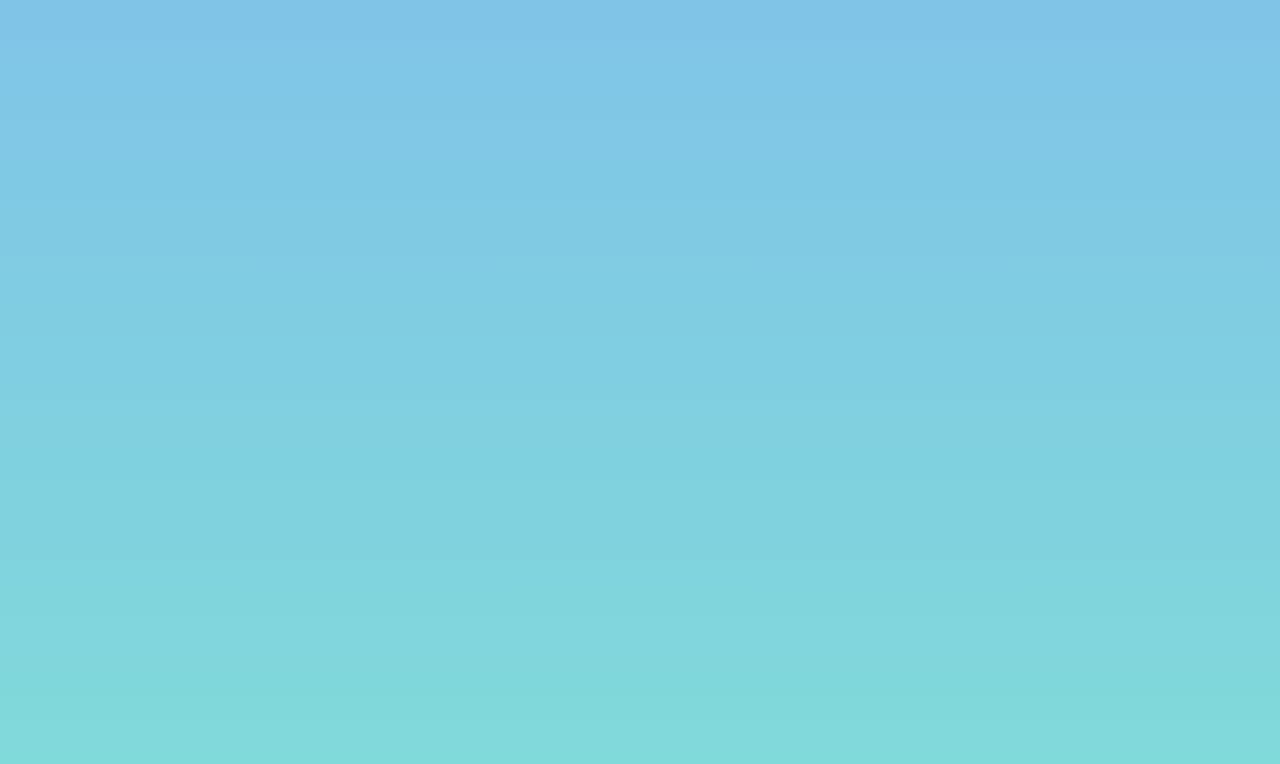
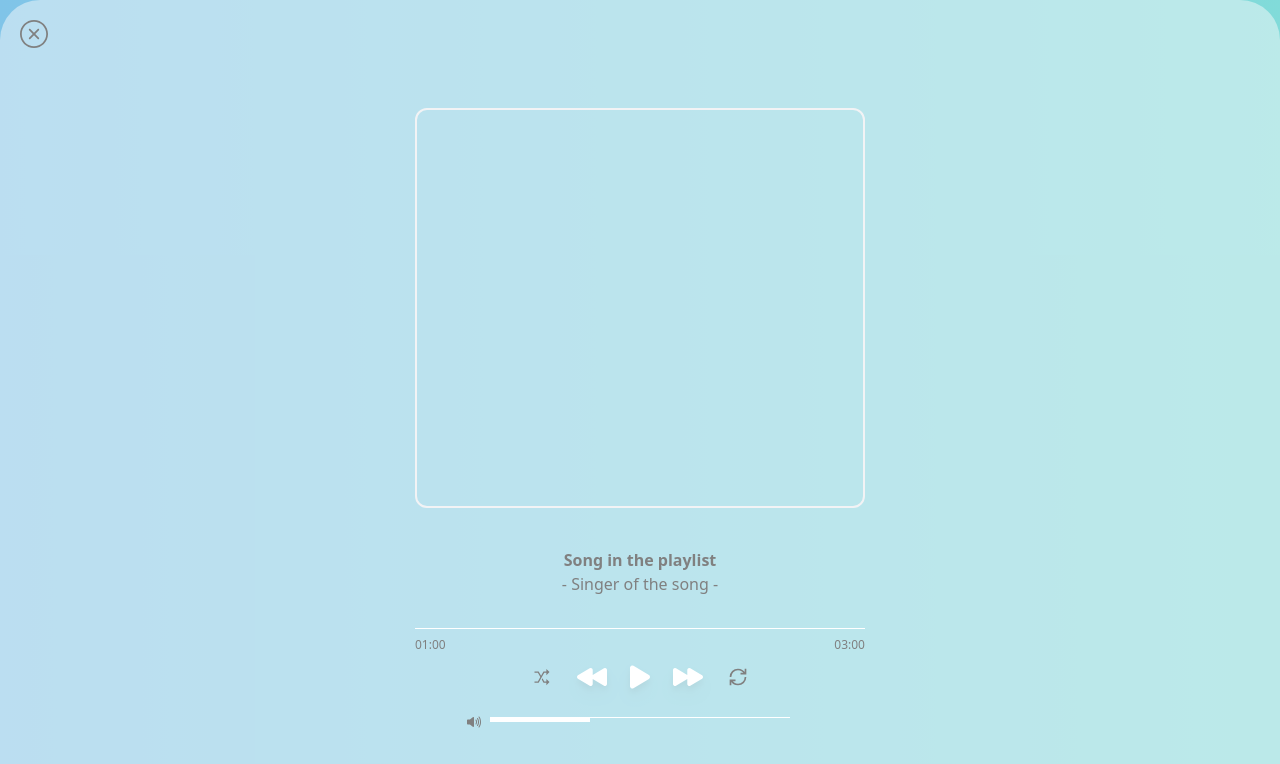
Before and after one commit to tingweiwu17/music-player, a React (Create React App) app: page /playing in a window 1280 px wide. Before the commit this address had no page. Shown: the top 764 px of the page. Built offline with nearby package versions, Linux system fonts and the light colour scheme.

Commit message:
Update - css design and create view

```diff
--- a/package.json
+++ b/package.json
@@ -13,6 +13,7 @@
     "react": "^18.2.0",
     "react-dom": "^18.2.0",
     "react-hook-form": "^7.49.3",
+    "react-icons": "^5.0.1",
     "react-modal": "^3.16.1",
     "react-router-dom": "^6.21.2",
     "react-scripts": "5.0.1",
--- a/src/App.js
+++ b/src/App.js
@@ -1,13 +1,17 @@
 import "./App.css";
 import Frontpage from "./views/Frontpage/Frontpage";
+import Playing from "./views/Playing/Playing";
+import Song from "./views/Song/Song";
 import { Route, Routes } from "react-router-dom";
 
 function App() {
   return (
     <>
-      <main className="min-h-screen bg-gradient-to-b from-themeBlue  to-themeGreen opacity-50 p-8">
+      <main className="min-h-screen bg-gradient-to-r from-themeBlue  to-themeGreen to opacity-50 ">
         <Routes>
-          <Route exact path="/" element={Frontpage} />
+          <Route exact path="/" Component={Frontpage} />
+          <Route path="/playing" Component={Playing} />
+          <Route path="/song" Component={Song} />
         </Routes>
       </main>
     </>
--- a/src/components/Modal/NewListModal/NewListModal.js
+++ b/src/components/Modal/NewListModal/NewListModal.js
@@ -24,11 +24,26 @@ const NewListModal = ({ isOpen }) => {
   return (
     <>
       <Modal ariaHideApp={false} style={customModalStyle} isOpen={isOpen}>
-        <FormProvider>
-          <div>
-            <input />
-            <textarea></textarea>
-          </div>
+        <FormProvider {...methods}>
+          <form
+            className="bg-white rounded-md m-auto flex flex-col p-4 "
+            onSubmit={methods.handleSubmit()}
+          >
+            <h3 className="border-b text-center border-black pb-2">
+              Add Playlist
+            </h3>
+            <input
+              className="bg-black mt-2 py-1 px-2 rounded"
+              placeholder="Playlist name"
+              {...methods.register("playlist-title", { required: true })}
+            />
+
+            <textarea className="bg-black mt-2 py-1 px-2 rounded" />
+            <div className="flex justify-between">
+              <button>Cancel</button>
+              <button>Add</button>
+            </div>
+          </form>
         </FormProvider>
       </Modal>
     </>
--- /dev/null
+++ b/src/components/PlayingProvider/index.js
@@ -0,0 +1,12 @@
+import { createContext } from "react";
+
+export const PlayingContext = createContext({});
+const PlayingProvider = ({ children }) => {
+  const defaultValue = {};
+  return (
+    <PlayingContext.Provider value={defaultValue}>
+      {children}
+    </PlayingContext.Provider>
+  );
+};
+export default PlayingProvider;
--- a/src/views/Frontpage/Frontpage.js
+++ b/src/views/Frontpage/Frontpage.js
@@ -1,21 +1,27 @@
-import NewListModal from "../../components/Modal/NewListModal/NewListModal";
+// import NewListModal from "../../components/Modal/NewListModal/NewListModal";
+import { useState } from "react";
+
 const Frontpage = () => {
+  // const [listModal, setListModal] = useState(true);
   return (
     <>
-      <div className="w-[400px] mt-[200px] border-white border-2 bg-grayBg m-auto p-4">
+      <div className="pt-[25y0px]">
+        <div className="w-[400px] border-white border-2 bg-grayBg m-auto p-4">
           <h1 className="font-bold text-white text-title text-center border-b border-white pb-2">
             Title of Music Player
           </h1>
-        <p className="text-center text-white">
+          <p className="text-center text-white p-3">
             Weave notes into the most beautiful canvas, letting the colors of
             music flutter.
           </p>
-        <button className="border-white border-2 px-2 w-[110px] py-[6px] text-white font-bold">
+          <button className="border-white border-2 bg-white px-2 py-[6px] text-black font-bold">
             Get started
           </button>
         </div>
-      <NewListModal isOpen={true}></NewListModal>
+      </div>
+
+      {/* <NewListModal isOpen={listModal}></NewListModal> */}
     </>
   );
 };
-export default Frontpage();
+export default Frontpage;
--- /dev/null
+++ b/src/views/Playing/Playing.js
@@ -0,0 +1,63 @@
+import { SlClose } from "react-icons/sl";
+import { IoPlay } from "react-icons/io5";
+import { IoPlayBack } from "react-icons/io5";
+import { IoPlayForward, IoPause } from "react-icons/io5";
+import { LiaRandomSolid } from "react-icons/lia";
+import { GrPowerCycle } from "react-icons/gr";
+import { useState } from "react";
+import { IoVolumeHigh } from "react-icons/io5";
+// import "./Playing.scss";
+
+const Playing = () => {
+  const [start, setStart] = useState(false);
+
+  const playOrPause = (condition) => {
+    setStart(condition);
+  };
+  return (
+    <>
+      <div className="bg-playingBg min-h-screen  fixed bottom-0 w-full rounded-t-[40px]">
+        <SlClose className="w-7 h-7 cursor-pointer relative top-5 left-5" />
+        <div className="w-[450px] m-auto mt-20">
+          <div className="rounded-xl h-[400px] border-2 my-10"></div>
+          <p className="text-center font-bold">Song in the playlist</p>
+          <p className="text-center border-b pb-8 border-white">
+            - Singer of the song -
+          </p>
+          <p></p>
+          <div className="flex justify-between mt-2 text-xs">
+            <span>01:00</span>
+            <span>03:00</span>
+          </div>
+          <div className="flex justify-center items-center mt-2 mb-6">
+            <LiaRandomSolid className="w-5 h-5  mx-4 cursor-pointer" />
+            <div className="flex justify-center ">
+              <IoPlayBack className="w-8 h-8 text-white mx-2 drop-shadow-lg cursor-pointer" />
+              {!start ? (
+                <IoPlay
+                  className="w-8 h-8 text-white mx-2 drop-shadow-lg cursor-pointer"
+                  onClick={() => playOrPause(true)}
+                />
+              ) : (
+                <IoPause
+                  className="w-8 h-8 text-white mx-2 drop-shadow-lg cursor-pointer"
+                  onClick={() => playOrPause(false)}
+                />
+              )}
+
+              <IoPlayForward className="w-8 h-8 text-white mx-2 drop-shadow-lg cursor-pointer" />
+            </div>
+            <GrPowerCycle className="w-5 h-5 mx-4 cursor-pointer" />
+          </div>
+          <div className="w-[300px] m-auto relative">
+            <p className="h-[1px] bg-white "></p>
+            <p className="h-1 w-[100px] bg-white mb-14"></p>
+            {/* <input type="range" /> */}
+            <IoVolumeHigh className="-top-16 right-6 relative" />
+          </div>
+        </div>
+      </div>
+    </>
+  );
+};
+export default Playing;
--- /dev/null
+++ b/src/views/Song/Song.js
@@ -0,0 +1,55 @@
+import { IoPlay } from "react-icons/io5";
+import { IoPlayBack } from "react-icons/io5";
+import { IoPlayForward } from "react-icons/io5";
+import { LiaRandomSolid } from "react-icons/lia";
+import { GrPowerCycle } from "react-icons/gr";
+import { BsFillMusicPlayerFill } from "react-icons/bs";
+import { IoSettings } from "react-icons/io5";
+
+const Song = () => {
+  return (
+    <>
+      <IoSettings></IoSettings>
+      {/* <div className="bg-white w-full h-[50px]"></div> */}
+      <div className="w-[300px] z-20 border-r-2 h-screen p-10  border-white">
+        <div className="flex mb-10 justify-center items-baseline">
+          <BsFillMusicPlayerFill className="text-white w-10 h-10" />
+          <div className="border-b-4 border-white w-14 mx-1"></div>
+          <BsFillMusicPlayerFill className="text-white w-10 h-10" />
+        </div>
+        <input className="w-full px-3 py-1 rounded" placeholder="Search..." />
+        播放清單(新增清單icon)
+      </div>
+      <div>歌曲/縮圖/歌名/</div>
+      <div className="fixed bottom-0 flex bg-white h-[80px] justify-between items-center w-full z-80 p-2.5">
+        <div className="flex items-center">
+          <div className="bg-themeBlue rounded-md w-[60px] h-[60px]"></div>
+          <div className="flex flex-col text-sm ml-3 font-bold">
+            <span>Name of song</span>
+            <span>Singer of song</span>
+          </div>
+        </div>
+
+        <div>
+          <div className="flex justify-center w-[600px] items-center">
+            <LiaRandomSolid className="w-5 h-5  mx-4" />
+            <div className="flex justify-center ">
+              <IoPlayBack className="w-8 h-8  mx-2" />
+              <IoPlay className="w-8 h-8  mx-2 drop-shadow-lg" />
+              <IoPlayForward className="w-8 h-8  mx-2" />
+            </div>
+            <GrPowerCycle className="w-5 h-5  mx-4" />
+          </div>
+          <div className="flex items-center text-xs mt-2">
+            <span>01:00</span>
+            <p className="w-full h-[2px] bg-black mx-3"> </p>
+            <span>03:00</span>
+          </div>
+        </div>
+        <div className="w-[170px]"></div>
+      </div>
+    </>
+  );
+};
+
+export default Song;
--- a/tailwind.config.js
+++ b/tailwind.config.js
@@ -6,7 +6,8 @@ module.exports = {
       colors: {
         themeBlue: "#0089D1",
         themeGreen: "#02B6B3",
-        grayBg: "rgba(255,255,255,0.1)",
+        grayBg: "rgba(255,255,255,0.2)",
+        playingBg: "rgba(235,241,244,0.5)",
       },
       fontSize: {
         title: "20px",
```
Also changed, not shown: src/views/Playing/Playing.scss (added), 1 other file (tests, documents, lock files or other folders). Lines whose indentation alone changed are shown as unchanged.
